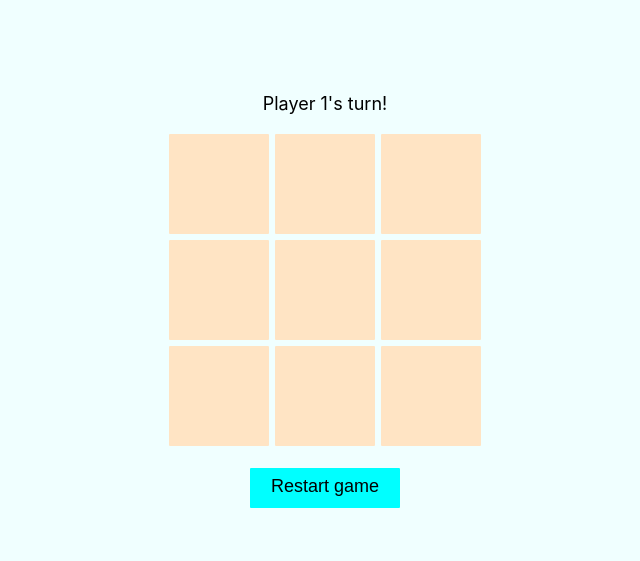
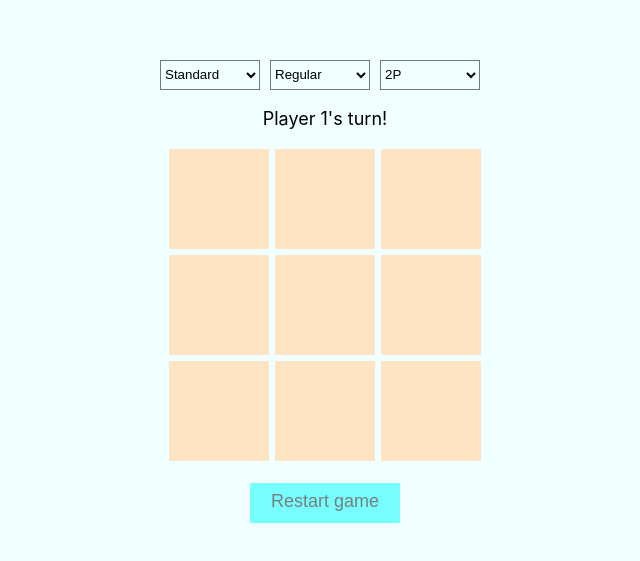
Before and after one commit to dbajpeyi/tic-tac-toe, a React (Vite) app: page / in a window 1280 px wide. Shown: the part 109-670 px from the top of the page, without its empty margins (315-955 px from the left). Built offline with nearby package versions, Linux system fonts and the light colour scheme.

Commit message:
feat: add variation, modes and vsmode

```diff
--- a/src/features/game/Board.tsx
+++ b/src/features/game/Board.tsx
@@ -3,7 +3,7 @@ import { boardState } from "./slice"
 import styles from "./Game.module.css"
 import { Cell } from "./Cell"
 
-interface BoardProps {
+export interface BoardProps {
   cellsToHighlight?: number[]
 }
 
--- a/src/features/game/Game.tsx
+++ b/src/features/game/Game.tsx
@@ -1,7 +1,6 @@
 import { useAppDispatch, useAppSelector } from "../../app/hooks"
 import {
-  GameStatus,
-  Player,
+  boardState,
   currentPlayerState,
   gameRestarted,
   gameStatusState,
@@ -9,31 +8,51 @@ import {
 } from "./slice"
 import styles from "./Game.module.css"
 import { Board } from "./Board"
+import { isBoardEmpty } from "./utils"
+import { Settings } from "./Settings"
+import { TurnInfo } from "./TurnInfo"
 
-function getTurnInfoText(
-  currentPlayer: Player,
-  gameStatus: GameStatus,
-): string {
-  if (gameStatus === "in-progress") {
-    return `${currentPlayer.name}'s turn!`
-  } else if (gameStatus === "win") {
-    return `${currentPlayer.name} won!`
-  } else {
-    return "It's a draw!"
-  }
+interface DropDownProps {
+  name: string
+  optionValues: string[]
+  isDisabled: boolean
+  onSelected: (value: string) => void
+}
+
+export function DropDown({
+  name,
+  optionValues,
+  isDisabled,
+  onSelected,
+}: DropDownProps) {
+  return (
+    <>
+      <select
+        name={name}
+        onChange={(e) => onSelected(e.target.value)}
+        disabled={isDisabled}
+      >
+        {optionValues.map((value) => (
+          <option>{value}</option>
+        ))}
+      </select>
+    </>
+  )
 }
 
 export function Game() {
-  const currentPlayer = useAppSelector(currentPlayerState)
   const winningCells = useAppSelector(winningCellsState)
-  const gameStatus = useAppSelector(gameStatusState)
+  const board = useAppSelector(boardState)
+
   const dispatch = useAppDispatch()
+
   return (
     <>
       <div className={styles.row}>
-        <p style={{ alignSelf: "center" }}>
-          {getTurnInfoText(currentPlayer, gameStatus)}
-        </p>
+        <Settings />
+      </div>
+      <div className={styles.row}>
+        <TurnInfo />
       </div>
       <div className={styles.row}>
         <Board cellsToHighlight={winningCells} />
@@ -42,6 +61,7 @@ export function Game() {
         <button
           className={styles.button}
           onClick={() => dispatch(gameRestarted())}
+          disabled={isBoardEmpty(board)}
         >
           Restart game
         </button>
--- /dev/null
+++ b/src/features/game/Settings.tsx
@@ -0,0 +1,69 @@
+import { useAppDispatch, useAppSelector } from "../../app/hooks"
+import {
+  boardState,
+  modeSelected,
+  variationSelected,
+  vsModeSelected,
+} from "./slice"
+import { Mode, VSMode, Variation } from "./const"
+import { isBoardEmpty } from "./utils"
+import { DropDown } from "./Game"
+
+export function Settings() {
+  const board = useAppSelector(boardState)
+  const dispatch = useAppDispatch()
+
+  const onVariationSelected = (value: string) => {
+    switch (value) {
+      case "Standard":
+        return dispatch(variationSelected(Variation.Standard))
+      case "Wild":
+        return dispatch(variationSelected(Variation.Wild))
+      default:
+        throw new Error(`${value} is not a valid variation!`)
+    }
+  }
+
+  const onModeSelected = (value: string) => {
+    switch (value) {
+      case "Regular":
+        return dispatch(modeSelected(Mode.Regular))
+      case "Misere":
+        return dispatch(modeSelected(Mode.Misere))
+      default:
+        throw new Error(`${value} is not a valid mode!`)
+    }
+  }
+  const onVsModeSelected = (value: string) => {
+    switch (value) {
+      case "2P":
+        return dispatch(vsModeSelected(VSMode.Human))
+      case "AI":
+        return dispatch(vsModeSelected(VSMode.Computer))
+      default:
+        throw new Error(`${value} is not a valid versus mode!`)
+    }
+  }
+  return (
+    <>
+      <DropDown
+        name={"Variation"}
+        optionValues={[Variation.Standard, Variation.Wild]}
+        isDisabled={!isBoardEmpty(board)}
+        onSelected={onVariationSelected}
+      />
+      <DropDown
+        name={"Mode"}
+        optionValues={[Mode.Regular, Mode.Misere]}
+        isDisabled={!isBoardEmpty(board)}
+        onSelected={onModeSelected}
+      />
+      <DropDown
+        name={"VS. mode"}
+        optionValues={[VSMode.Human, VSMode.Computer]}
+        isDisabled={!isBoardEmpty(board)}
+        onSelected={onVsModeSelected}
+      />
+    </>
+  )
+}
--- /dev/null
+++ b/src/features/game/TurnInfo.tsx
@@ -0,0 +1,13 @@
+import { useAppSelector } from "../../app/hooks"
+import { currentPlayerState, gameStatusState } from "./slice"
+import { getTurnInfoText } from "./utils"
+
+export function TurnInfo() {
+  const currentPlayer = useAppSelector(currentPlayerState)
+  const gameStatus = useAppSelector(gameStatusState)
+  return (
+    <p style={{ alignSelf: "center" }}>
+      {getTurnInfoText(currentPlayer, gameStatus)}
+    </p>
+  )
+}
--- a/src/features/game/const.ts
+++ b/src/features/game/const.ts
@@ -1 +1,35 @@
 export const BOARD_SIZE = 3
+
+export const winningCellArrangement = [
+  // Row win
+  [0, 1, 2],
+  [3, 4, 5],
+  [6, 7, 8],
+
+  //Column win
+  [0, 3, 6],
+  [1, 4, 7],
+  [2, 5, 8],
+
+  // Diagonal
+  // (left->right)
+  [0, 4, 8],
+
+  // (right->left)
+  [2, 4, 6],
+]
+
+export enum Variation {
+  Standard = "Standard",
+  Wild = "Wild",
+}
+
+export enum Mode {
+  Regular = "Regular",
+  Misere = "Misere",
+}
+
+export enum VSMode {
+  Human = "2P",
+  Computer = "AI",
+}
--- a/src/features/game/slice.tsx
+++ b/src/features/game/slice.tsx
@@ -1,6 +1,13 @@
-import { Draft, PayloadAction, createSlice } from "@reduxjs/toolkit"
-import { BOARD_SIZE } from "./const"
+import { PayloadAction, createSlice } from "@reduxjs/toolkit"
+import {
+  BOARD_SIZE,
+  Mode,
+  VSMode,
+  Variation,
+  winningCellArrangement,
+} from "./const"
 import { RootState } from "../../app/store"
+import { isBoardFull } from "./utils"
 
 export type PlayerSymbol = "X" | "O" | null
 export interface Cell {
@@ -28,6 +35,9 @@ export interface State {
   currentPlayer: Player
   gameStatus: GameStatus
   winningCells?: number[]
+  mode: Mode
+  variation: Variation
+  vsMode: VSMode
 }
 
 export function getInitialBoard(): Board {
@@ -38,38 +48,22 @@ export function getInitialBoard(): Board {
   return board
 }
 
-const allWinningCells = [
-  // Row win
-  [0, 1, 2],
-  [3, 4, 5],
-  [6, 7, 8],
-
-  //Column win
-  [0, 3, 6],
-  [1, 4, 7],
-  [2, 5, 8],
-
-  // Diagonal
-  // (left->right)
-  [0, 4, 8],
-
-  // (right->left)
-  [2, 4, 6],
-]
-
 export function getInitialState(): State {
   return {
     board: getInitialBoard(),
     currentPlayer: { name: "Player 1", symbol: "X" },
     gameStatus: "in-progress",
+    mode: Mode.Regular,
+    variation: Variation.Standard,
+    vsMode: VSMode.Human,
   }
 }
 
-function getGameStatusAndWinningCells(board: Board): {
+function getGameStatusWithWinningCells(board: Board): {
   gameStatus: GameStatus
   winningCells?: number[]
 } {
-  const arrangement = allWinningCells
+  const arrangement = winningCellArrangement
     .flatMap((cells: number[]) => {
       return {
         item: cells
@@ -82,7 +76,7 @@ function getGameStatusAndWinningCells(board: Board): {
     .find(({ item, cells }) => item === "xxx" || item === "ooo")
   if (arrangement !== undefined) {
     return { gameStatus: "win", winningCells: arrangement.cells }
-  } else if (board.every((item) => item.symbol !== null)) {
+  } else if (isBoardFull(board)) {
     return { gameStatus: "draw" }
   } else {
     return { gameStatus: "in-progress" }
@@ -120,7 +114,7 @@ const slice = createSlice({
         symbol: action.payload.symbol,
         id: position.toString(),
       }
-      const { gameStatus, winningCells } = getGameStatusAndWinningCells(
+      const { gameStatus, winningCells } = getGameStatusWithWinningCells(
         state.board,
       )
       state.gameStatus = gameStatus
@@ -132,10 +126,25 @@ const slice = createSlice({
     gameRestarted: () => {
       return getInitialState()
     },
+    variationSelected: (state, action: PayloadAction<Variation>) => {
+      state.variation = action.payload
+    },
+    modeSelected: (state, action: PayloadAction<Mode>) => {
+      state.mode = action.payload
+    },
+    vsModeSelected: (state, action: PayloadAction<VSMode>) => {
+      state.vsMode = action.payload
+    },
   },
 })
 
-export const { movePlayed, gameRestarted } = slice.actions
+export const {
+  movePlayed,
+  gameRestarted,
+  variationSelected,
+  modeSelected,
+  vsModeSelected,
+} = slice.actions
 
 export const boardState = (state: RootState) => state.game.board
 export const currentPlayerState = (state: RootState) => state.game.currentPlayer
--- /dev/null
+++ b/src/features/game/utils.ts
@@ -0,0 +1,22 @@
+import { Board, GameStatus, Player } from "./slice"
+
+export function isBoardEmpty(board: Board) {
+  return board.every((cell) => cell.symbol === null)
+}
+
+export function isBoardFull(board: Board) {
+  return board.every((cell) => cell.symbol !== null)
+}
+
+export function getTurnInfoText(
+  currentPlayer: Player,
+  gameStatus: GameStatus,
+): string {
+  if (gameStatus === "in-progress") {
+    return `${currentPlayer.name}'s turn!`
+  } else if (gameStatus === "win") {
+    return `${currentPlayer.name} won!`
+  } else {
+    return "It's a draw!"
+  }
+}
--- a/src/index.css
+++ b/src/index.css
@@ -1,3 +1,12 @@
+select {
+  background: none;
+  display: flex;
+  width: 100px;
+  height: 30px;
+  margin-right: 10px;
+  cursor: pointer;
+}
+
 body {
   margin: 0;
   background-color: azure;
@@ -12,3 +21,9 @@ code {
   font-family: source-code-pro, Menlo, Monaco, Consolas, "Courier New",
     monospace;
 }
+
+button:disabled,
+button[disabled="disabled"] {
+  pointer-events: none;
+  opacity: 0.5;
+}
```
